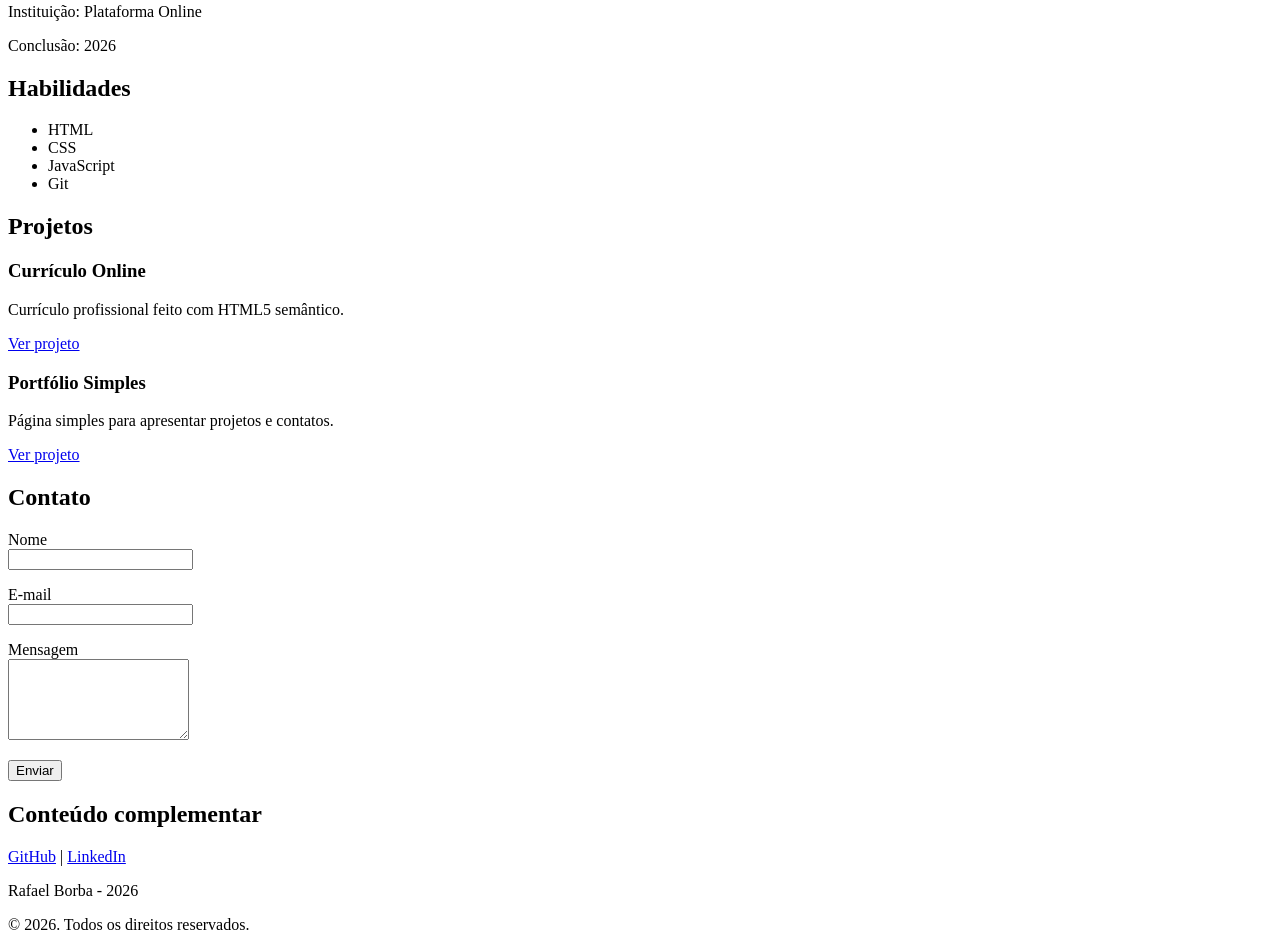
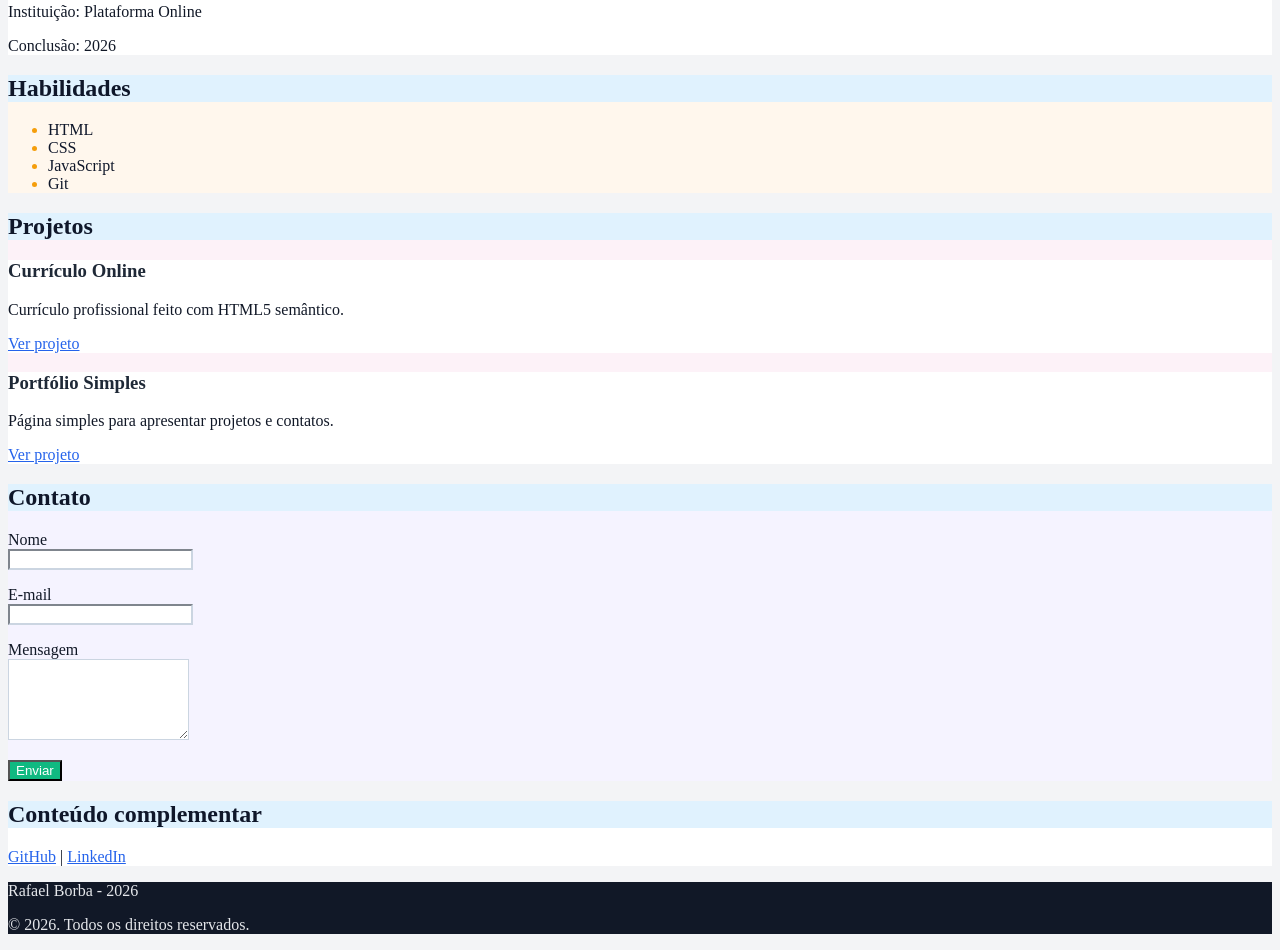
Before and after one commit to Rafael-Borba-Wolney/curriculo, a plain HTML site: page index.html in a window 1280 px wide. Shown: the part 467-1417 px from the top of the page. Drawn offline with Linux system fonts and the light colour scheme.

Commit message:
Adiciona estilos ao currículo

```diff
--- a/index.html
+++ b/index.html
@@ -3,6 +3,47 @@
 <head>
   <meta charset="UTF-8">
   <title>Rafael Borba</title>
+</head>
+<head>
+  <style>
+    body { background:#f3f4f6; color:#111827; }
+
+    header { background:#1e3a8a; color:#ffffff; }
+    header p { color:#dbeafe; }
+
+    nav a { color:#fde68a; }
+    nav a:hover { color:#ffffff; }
+
+    /* Títulos */
+    h2 { color:#0f172a; background:#e0f2fe; }
+    h3 { color:#1f2937; }
+
+    /* Seções com cores diferentes (bem leve) */
+    #sobre { background:#ecfdf5; }       /* verde bem claro */
+    #formacao { background:#eff6ff; }    /* azul bem claro */
+    #habilidades { background:#fff7ed; } /* laranja bem claro */
+    #projetos { background:#fdf2f8; }    /* rosa bem claro */
+    #contato { background:#f5f3ff; }     /* roxo bem claro */
+
+    article { background:#ffffff; }
+
+    /* Links */
+    a { color:#2563eb; }
+    a:hover { color:#7c3aed; } /* roxinho no hover */
+
+    /* Lista */
+    li { color:#0f172a; }
+    li::marker { color:#f59e0b; } /* bolinha amarela */
+
+    /* Form */
+    input, textarea { background:#ffffff; color:#111; border-color:#cbd5e1; }
+    button { background:#10b981; color:#ffffff; }      /* verde */
+    button:hover { background:#059669; }
+
+    aside { background:#ffffff; }
+    footer { background:#111827; color:#e5e7eb; }
+  </style>
+
 </head>
 <body>
 
@@ -98,7 +139,7 @@
     <h2>Conteúdo complementar</h2>
     <p>
       <a href="https://github.com/Rafael-Borba-Wolney">GitHub</a> |
-      <a href="https://www.linkedin.com/in/seu-perfil">LinkedIn</a>
+      <a href="https://www.linkedin.com/in/rafael-borba-33718a3a9/">LinkedIn</a>
     </p>
   </aside>
 
```
